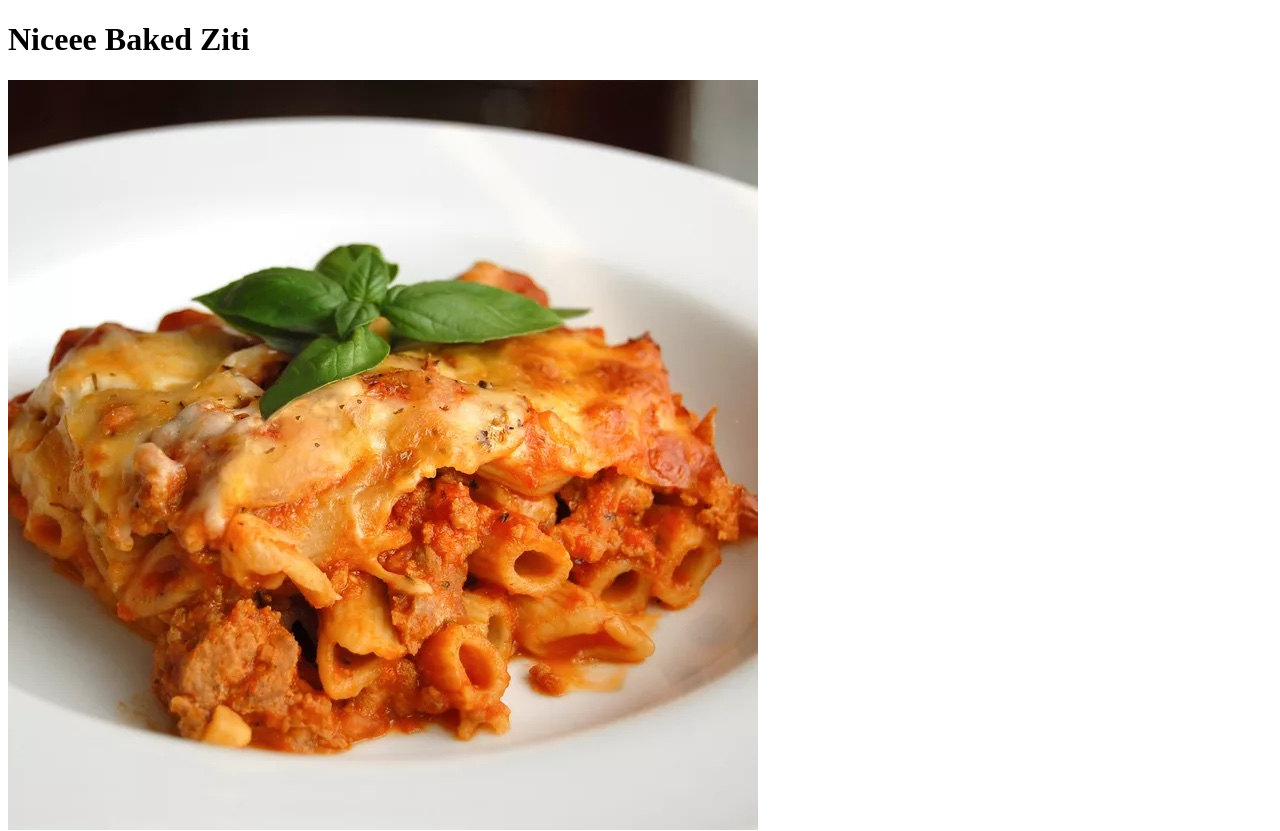
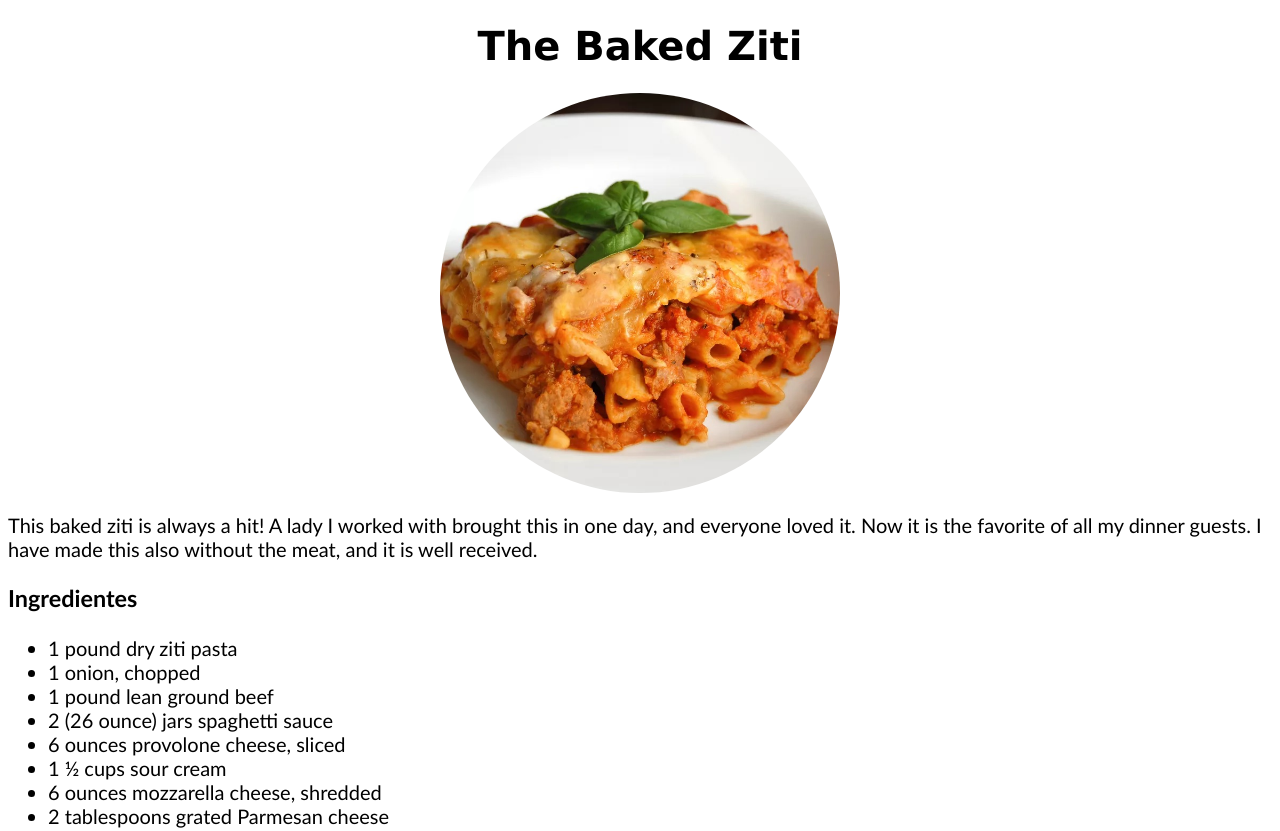
Before and after one commit to fabiocoding/odin-recipes, a plain HTML site: page recipes/bakedziti.html in a window 1280 px wide. Shown: the top 831 px of the page. Drawn offline with Linux system fonts and the light colour scheme.

Commit message:
works done to other pages on recipes

```diff
--- a/index.css
+++ b/index.css
@@ -54,7 +54,6 @@ border-radius: 40%;
   }
 
   .recipepics {
-
   display: flex;
   justify-content: space-evenly;
   }
--- a/recipes/bakedziti.html
+++ b/recipes/bakedziti.html
@@ -4,10 +4,14 @@
   <meta charset="UTF-8">
   <meta name="viewport" content="width=, initial-scale=1.0">
   <title>A few recipes</title>
+  <link rel="stylesheet" href="recipes.css">
 </head>
 <body>
- <h1> <header>Niceee Baked Ziti</header></h1>
- <img src='../images/bakedziti.jpg'>
+ <h3><header id="centertitle">The Baked Ziti</header></h3>
+<div class="circleimage">
+ <img src='../images/bakedziti.jpg' alt="bakedziti">
+</div>
+
  <p>This baked ziti is always a hit! A lady I worked with brought this in one day, and everyone loved it. Now it is the favorite of all my dinner guests. I have made this also without the meat, and it is well received.</p>
  <h3>Ingredientes</h3>
  <ul>
--- /dev/null
+++ b/recipes/recipes.css
@@ -0,0 +1,27 @@
+#centertitle{
+text-align: center;
+font-family: 'Lucida Sans', 'Lucida Sans Regular', 'Lucida Grande', 'Lucida Sans Unicode', Geneva, Verdana, sans-serif;
+font-size: 40px;
+}
+
+body {
+  font-family: 'Trebuchet MS', 'Lucida Sans Unicode', 'Lucida Grande', 'Lucida Sans', Arial, sans-serif;
+  font-size: 20px;
+}
+
+.writingcentered{
+text-align: center;
+}
+
+
+.circleimage{
+  text-align: center; /* Center the content horizontally */
+}
+
+img {
+  margin: 0 auto; /* Center the image horizontally using auto margins */
+  display: block; /* Remove any default inline layout */
+  border-radius: 50%;
+  height: 400px;
+  width: 400px;
+}
```
Also changed, not shown: recipes/PumpkinTurkeyChili.html (+7 -1 lines), recipes/lasagna.html (+2 -1 lines), 1 other file. Lines whose indentation alone changed are shown as unchanged.
